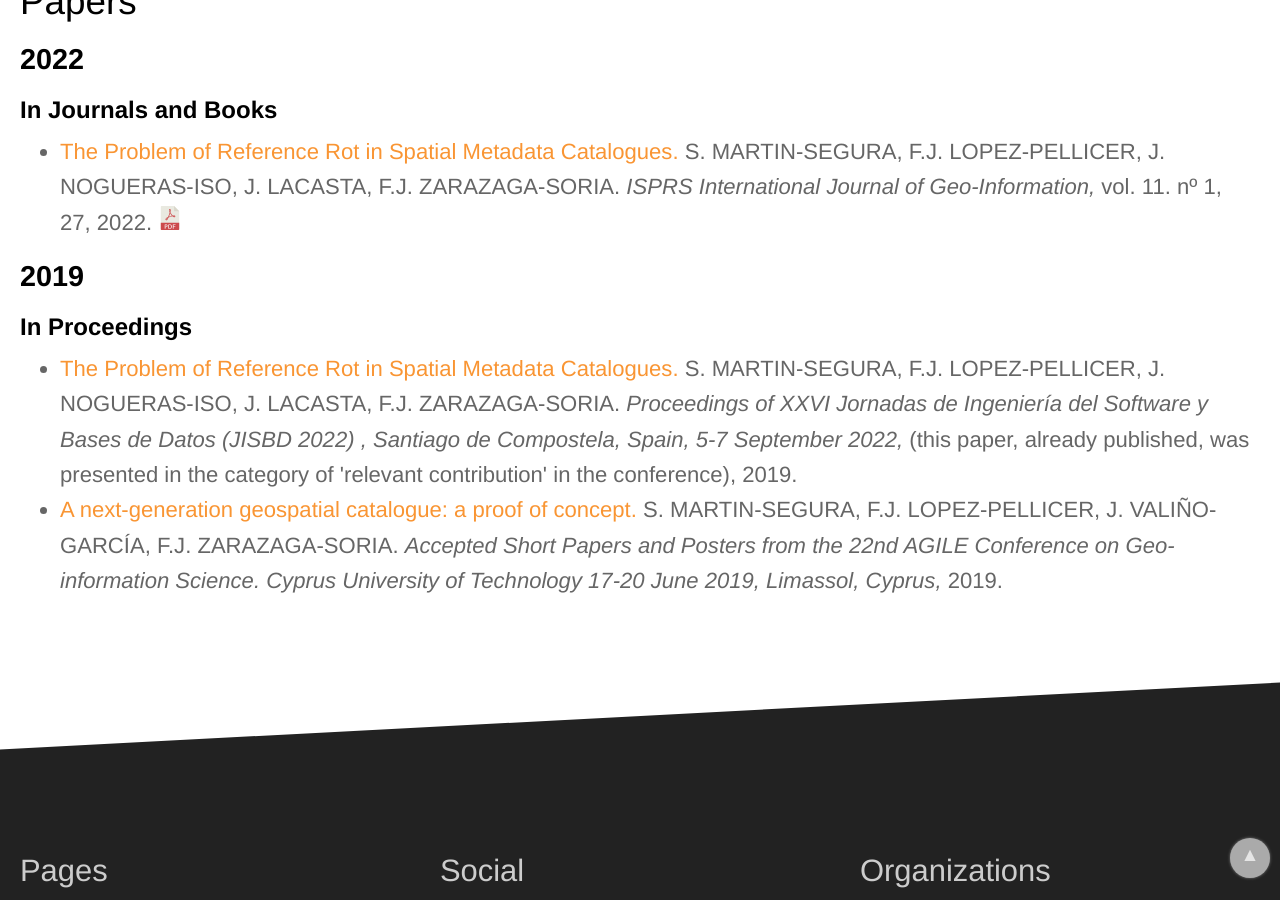
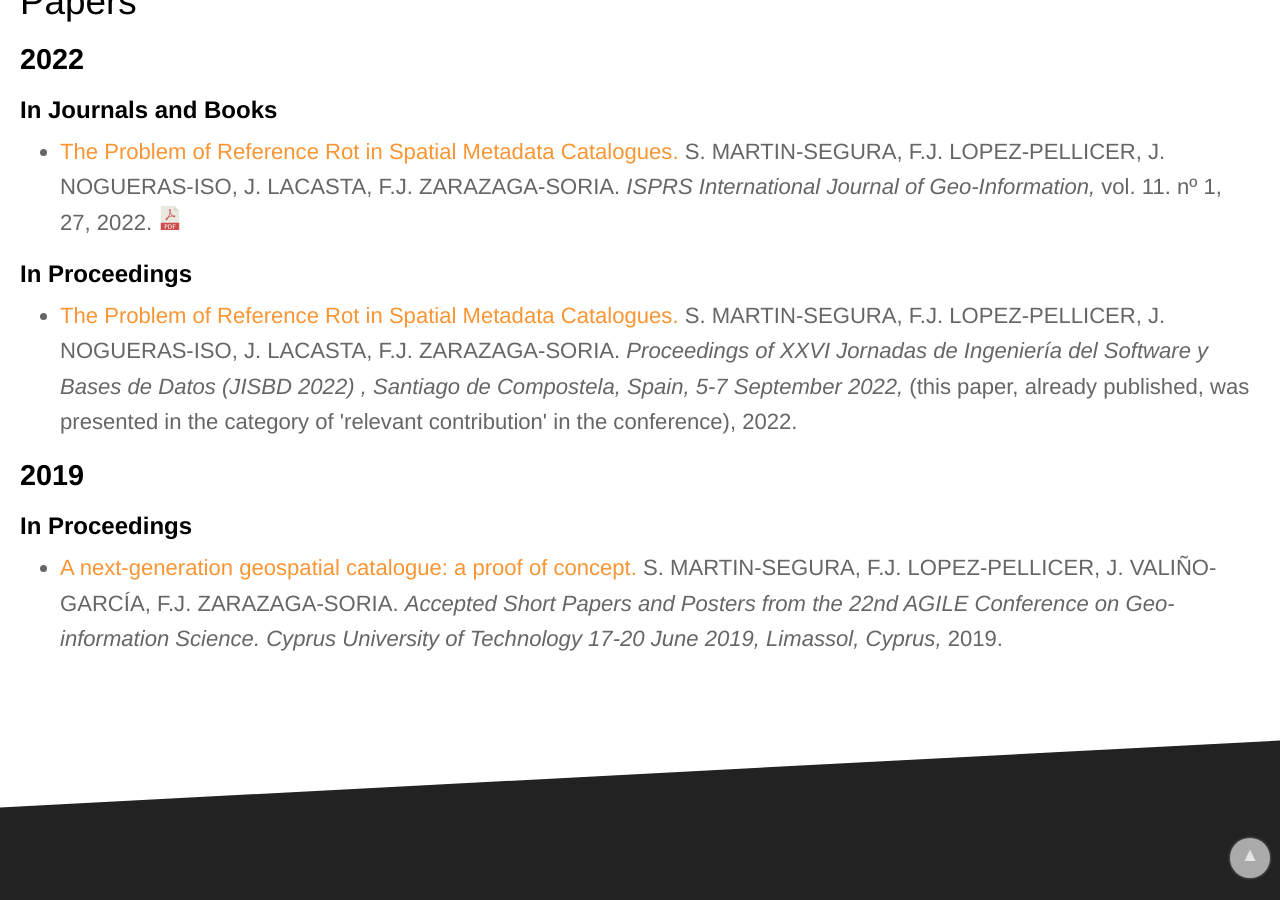
Before and after one commit to IAAA-Lab/IAAA-Lab.github.io, a Jekyll site: the page built from _staff/segura.md, in a window 1280 px wide and 900 px high, scrolled down 794 px. Built offline with Jekyll 4.4.1, drawn with Linux system fonts in a browser that asks for light colours.

Commit message:
Update papers.yml

```diff
--- a/_data/papers.yml
+++ b/_data/papers.yml
@@ -55,7 +55,7 @@
   authors: S. MARTIN-SEGURA, F.J. LOPEZ-PELLICER, J. NOGUERAS-ISO, J. LACASTA, F.J. ZARAZAGA-SORIA
   publication_conference: "Proceedings of XXVI Jornadas de Ingeniería del Software y Bases de Datos (JISBD 2022) , Santiago de Compostela, Spain, 5-7 September 2022"
   publication_detail: "(this paper, already published, was presented in the category of 'relevant contribution' in the conference)"
-  year: 2019
+  year: 2022
 # -------------------
 - title: "Towards value-creating and sustainable open data ecosystems: A comparative case study and a research agenda"
   url: https://jedem.org/index.php/jedem/article/view/644
```
